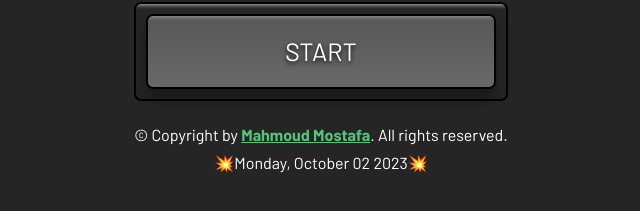
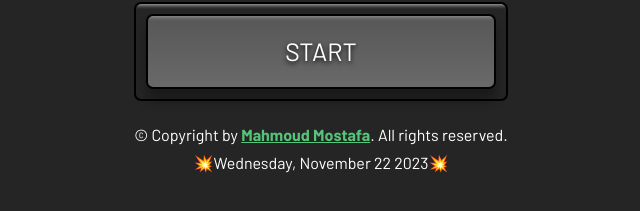
Before and after one commit to Mahmoud-Moustafa93/picture-in-picture, a website built with webpack: page index.html in a window 1280 px wide. Shown: the part 311-522 px from the top of the page, without its empty margins (319-959 px from the left). Built offline with nearby package versions, Linux system fonts and the light colour scheme.

Commit message:
Final touch v3

```diff
--- a/index.html
+++ b/index.html
@@ -37,7 +37,7 @@
           target="_blank"
           >Mahmoud Mostafa</a
         >. All rights reserved.<br />
-        💥Monday, October 02 2023💥
+        💥Wednesday, November 22 2023💥
       </p>
     </div>
   </body>
```
